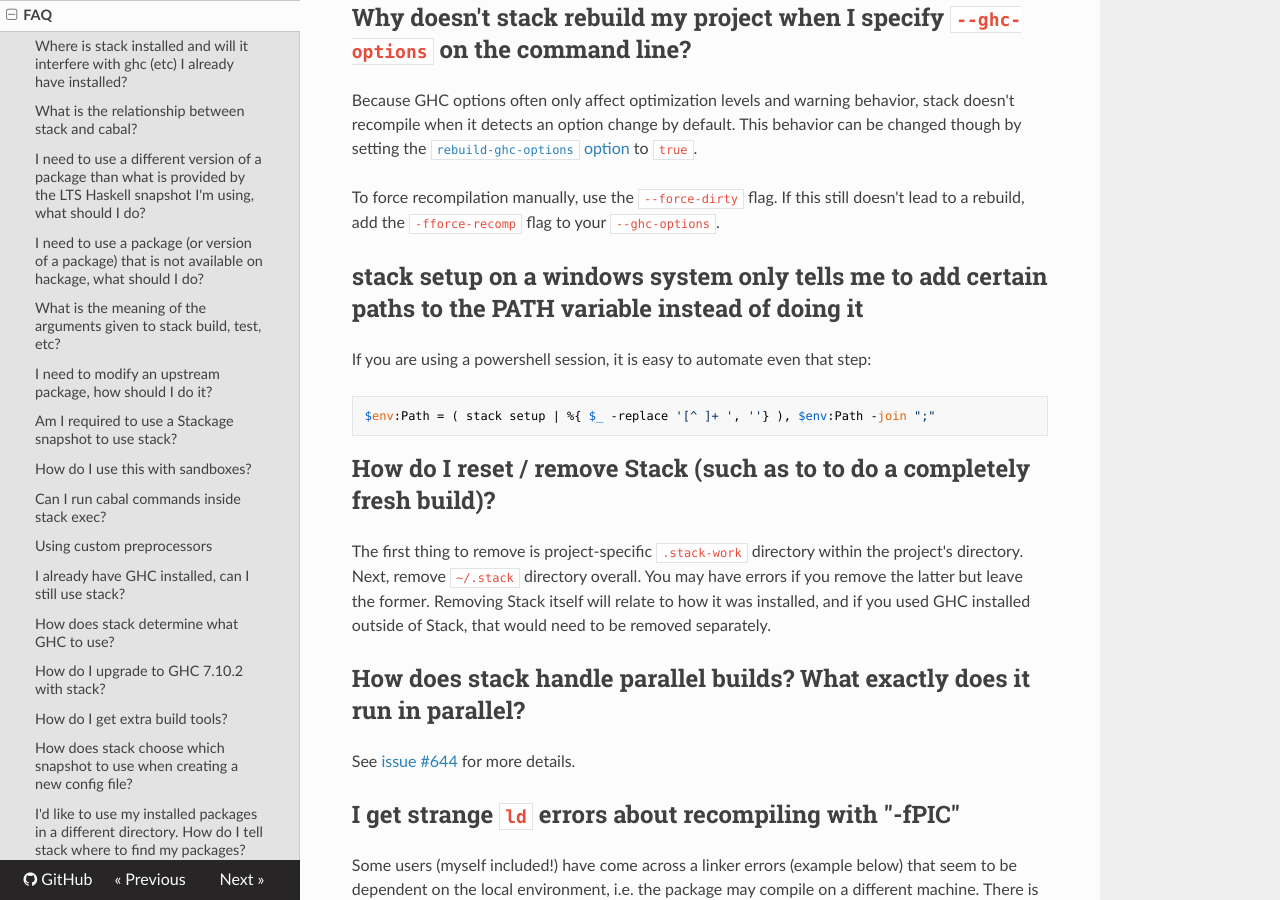
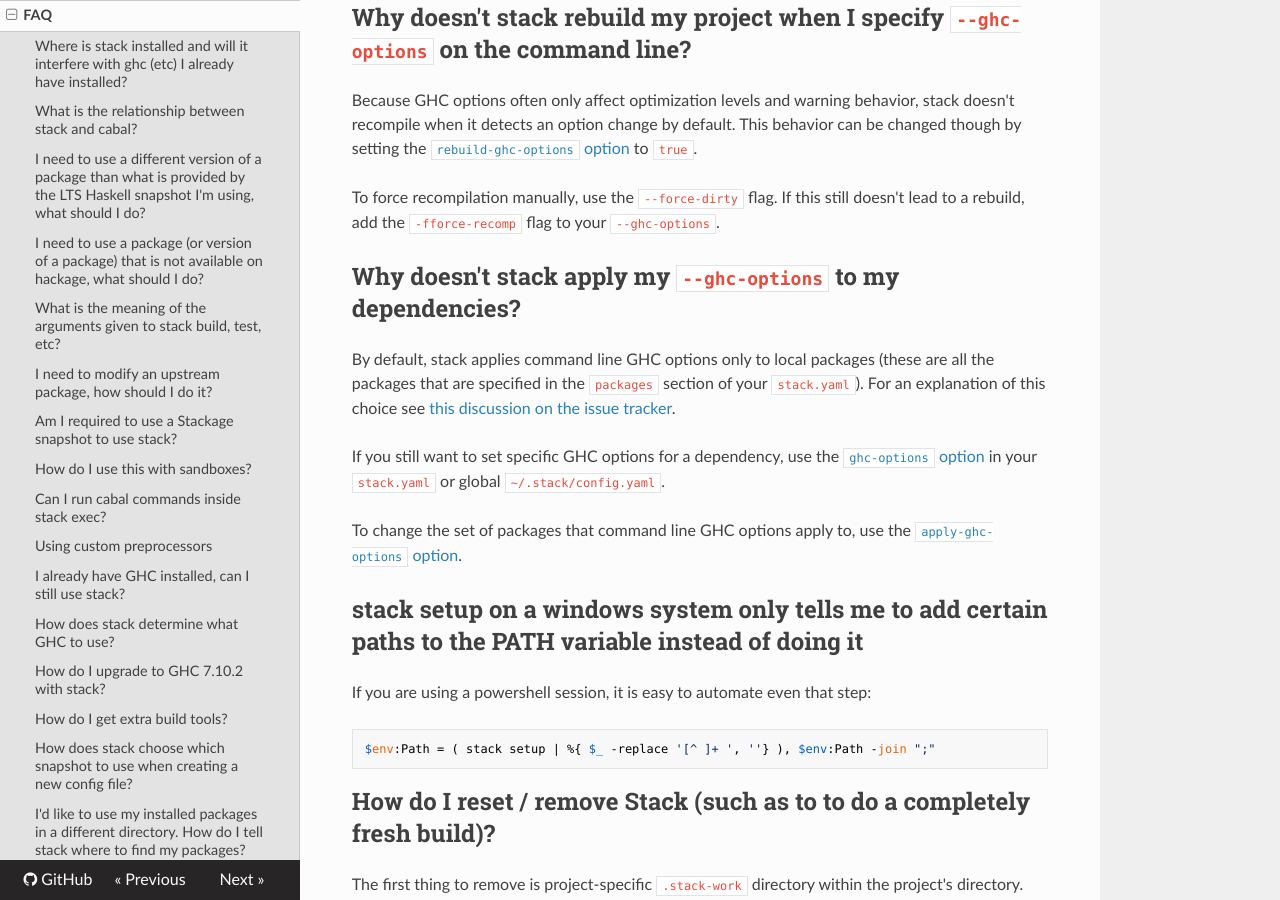
Before and after one commit to commercialhaskell/stack, an MkDocs documentation site: the page built from doc/faq.md, in a window 1280 px wide and 900 px high, scrolled down 7222 px. Built offline with MkDocs 1.6.1, drawn with Linux system fonts in a browser that asks for light colours; nearby versions of some CDN libraries; old or Windows-style settings are respelled for this version of MkDocs.

Commit message:
Add FAQ entry for reach of --ghc-options
Closes #827.

[ci skip]

```diff
--- a/doc/faq.md
+++ b/doc/faq.md
@@ -265,6 +265,17 @@ when it detects an option change by default. This behavior can be changed though
 To force recompilation manually, use the `--force-dirty` flag. If this still doesn't lead to a rebuild,
 add the `-fforce-recomp` flag to your `--ghc-options`.
 
+## Why doesn't stack apply my `--ghc-options` to my dependencies?
+
+By default, stack applies command line GHC options only to local packages (these are all
+the packages that are specified in the `packages` section of your `stack.yaml`).
+For an explanation of this choice see [this discussion on the issue tracker](https://github.com/commercialhaskell/stack/issues/827#issuecomment-133263678).
+
+If you still want to set specific GHC options for a dependency, use the [`ghc-options` option](yaml_configuration.md#ghc-options) in your
+`stack.yaml` or global `~/.stack/config.yaml`.
+
+To change the set of packages that command line GHC options apply to, use the [`apply-ghc-options` option](yaml_configuration.md#apply-ghc-options).
+
 ## stack setup on a windows system only tells me to add certain paths to the PATH variable instead of doing it
 
 If you are using a powershell session, it is easy to automate even that step:
```
